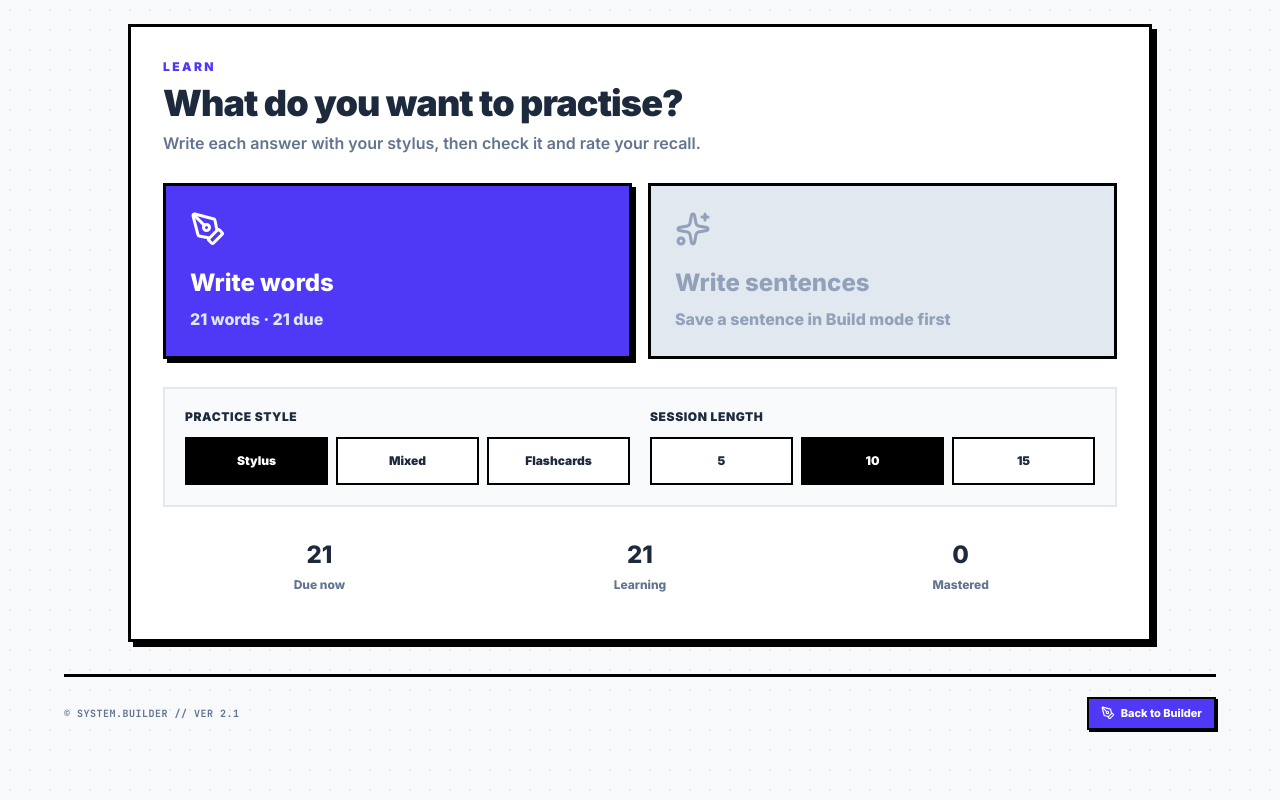
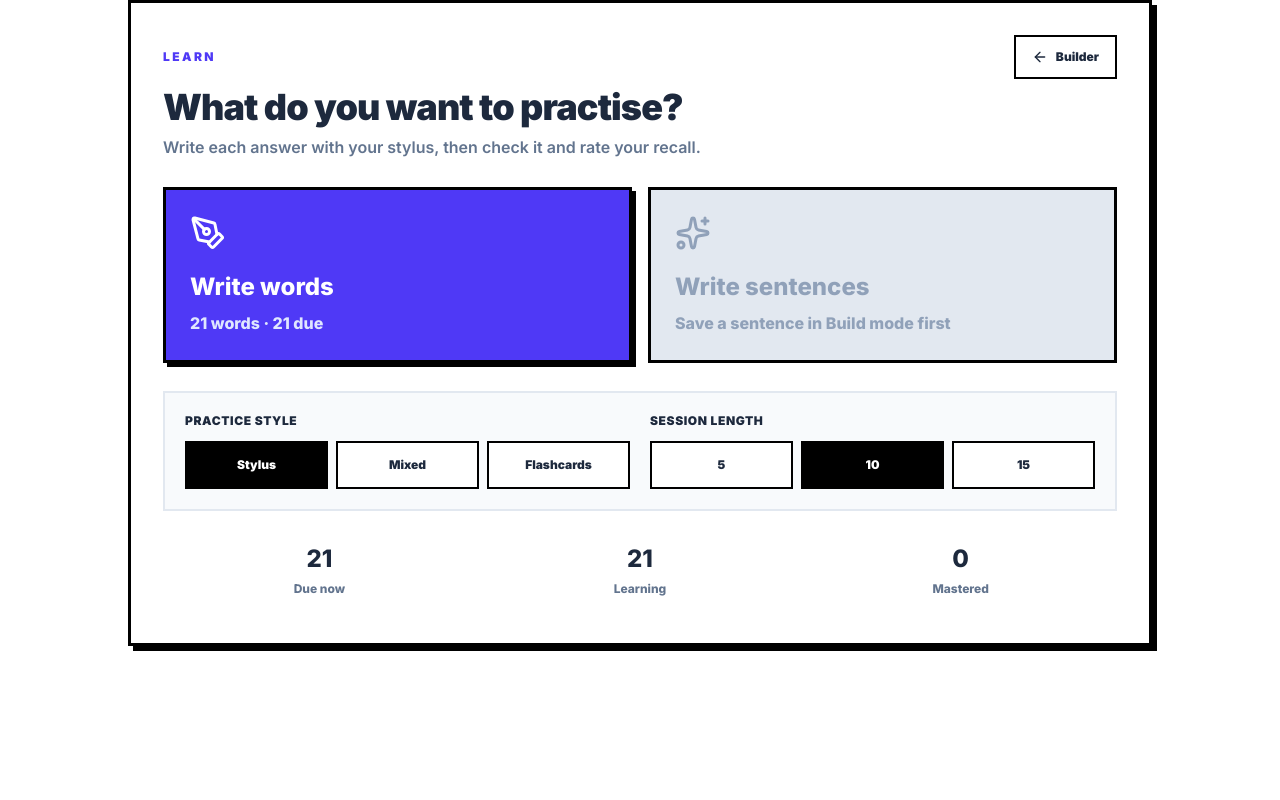
Before and after one commit to senskorea/korean-sentence-builder, a React (Vite) app: page / in a window 1280 px wide. Built offline with nearby package versions, Linux system fonts and the light colour scheme.

Commit message:
Maximize stylus workspace and simplify navigation

```diff
--- a/src/App.tsx
+++ b/src/App.tsx
@@ -10,7 +10,6 @@ import TopicGenerator from './components/TopicGenerator';
 import LearnMode from './components/LearnMode';
 import { PREGENERATED_TOPICS } from './pregenerated';
 import {
-  Smartphone,
   Sparkles,
   HelpCircle,
   Info,
@@ -20,8 +19,6 @@ import {
   Volume2,
   Settings,
   Globe,
-  Maximize2,
-  Minimize2,
   Trash2,
   BookOpen,
   ChevronRight,
@@ -161,6 +158,7 @@ export default function App() {
   });
 
   const [showVocabPanel, setShowVocabPanel] = useState<boolean>(false);
+  const [showResourcesPanel, setShowResourcesPanel] = useState<boolean>(false);
   const [vocabJsonInput, setVocabJsonInput] = useState<string>('');
   const [vocabError, setVocabError] = useState<string | null>(null);
 
@@ -173,7 +171,6 @@ export default function App() {
 
   const [activeTab, setActiveTab] = useState<'subject' | 'object' | 'verb'>('subject');
   const [savedPhrases, setSavedPhrases] = useState<SavedSentence[]>([]);
-  const [deviceFrameMode, setDeviceFrameMode] = useState<boolean>(false);
   const [toast, setToast] = useState<{ message: string; type: 'success' | 'info' } | null>(null);
   const [showConfigPanel, setShowConfigPanel] = useState<boolean>(false);
 
@@ -439,32 +436,19 @@ export default function App() {
   };
 
   return (
-    <div className="min-h-screen bg-brand-bg-light dark:bg-brand-bg-dark dot-pattern font-sans text-slate-800 dark:text-slate-100 py-6 px-4 md:px-8 transition-colors duration-300">
+    <div className={`min-h-screen font-sans text-slate-800 transition-colors duration-300 ${appMode === 'learn' ? 'bg-white p-0' : 'bg-brand-bg-light dark:bg-brand-bg-dark dot-pattern dark:text-slate-100 py-6 px-4 md:px-8'}`}>
 
 
 
       {/* Layout Content wrapper */}
-      <div className="max-w-6xl mx-auto flex flex-col items-stretch justify-center gap-6">
+      <div className={`${appMode === 'learn' ? 'w-full min-h-screen' : 'max-w-6xl mx-auto'} flex flex-col items-stretch justify-center gap-6`}>
 
         {/* Main interactive application sandbox */}
-        <div className={`flex-1 ${deviceFrameMode ? 'max-w-md mx-auto w-full' : 'w-full'}`}>
-          {/* Smartphone Frame Wrapper */}
-          <div className={`${
-            deviceFrameMode
-              ? 'border-8 border-slate-900 dark:border-slate-800 rounded-[3rem] p-4 bg-slate-50 dark:bg-slate-900 shadow-2xl relative overflow-hidden min-h-[780px] flex flex-col justify-between'
-              : 'w-full flex flex-col gap-5'
-          }`}>
-
-            {/* Speaker Bezels in device mockup */}
-            {deviceFrameMode && (
-              <div className="absolute top-0 left-1/2 -translate-x-1/2 w-40 h-6 bg-slate-900 dark:bg-slate-800 rounded-b-2xl z-20 flex items-center justify-center">
-                <div className="w-16 h-1 bg-slate-700 dark:bg-slate-600 rounded-full mb-1"></div>
-              </div>
-            )}
-
-            <div className={deviceFrameMode ? 'pt-6 flex-1 flex flex-col justify-between gap-4' : 'flex flex-col gap-4'}>
+        <div className="flex-1 w-full">
+          <div className="w-full flex flex-col gap-5">
+            <div className="flex flex-col gap-4">
               {appMode === 'learn' ? (
-                <LearnMode vocab={vocab} savedPhrases={savedPhrases} />
+                <LearnMode vocab={vocab} savedPhrases={savedPhrases} onExit={() => setAppMode('build')} />
               ) : (
                 <>
                   {/* Zone 1 & 2: Working Sentence Ribbon (Blended with Roadmap) */}
@@ -528,21 +512,16 @@ export default function App() {
           </div>
         </div>
 
-        {appMode === 'build' && (
-          <div className="w-full flex flex-col gap-6 shrink-0 justify-start">
-            <SavedPhrases
-              phrases={savedPhrases}
-              onCopy={handleCopyText}
-              onDelete={handleDeletePhrase}
-              onClearAll={handleClearAllHistory}
-            />
-          </div>
-        )}
-
       </div>
 
-      {appMode === 'build' && (
-        <div className="max-w-6xl mx-auto mt-12 mb-4">
+      {appMode === 'build' && showResourcesPanel && (
+        <div className="max-w-6xl mx-auto mt-8 mb-4 grid gap-6">
+          <SavedPhrases
+            phrases={savedPhrases}
+            onCopy={handleCopyText}
+            onDelete={handleDeletePhrase}
+            onClearAll={handleClearAllHistory}
+          />
           <TopicGenerator onVocabGenerated={(newVocab) => {
             setVocab(newVocab);
             setVocabJsonInput(JSON.stringify(newVocab, null, 2));
@@ -552,6 +531,7 @@ export default function App() {
         </div>
       )}
 
+      {appMode === 'build' && <>
       {/* Sleek retro footer control bar */}
       <footer className="max-w-6xl mx-auto flex flex-col sm:flex-row items-center justify-between gap-4 mt-8 mb-8 border-t-[3px] border-black pt-5">
         <div className="text-[10px] font-mono font-bold text-slate-500 uppercase tracking-wider">
@@ -563,19 +543,31 @@ export default function App() {
           {/* Learn Mode Toggler */}
           <button
             onClick={() => {
-              setAppMode(appMode === 'build' ? 'learn' : 'build');
+              setAppMode('learn');
+              setShowResourcesPanel(false);
+              setShowVocabPanel(false);
+              setShowConfigPanel(false);
             }}
             className={`flex items-center gap-1.5 px-3 py-1.5 border-2 border-black rounded-none font-extrabold transition-all cursor-pointer text-[11px] ${
-              appMode === 'learn'
-                ? 'bg-indigo-600 text-white shadow-[2px_2px_0px_0px_rgba(0,0,0,1)] hover:-translate-y-0.5 hover:shadow-[4px_4px_0px_0px_rgba(0,0,0,1)]'
-                : 'bg-white dark:bg-slate-900 hover:bg-slate-50 shadow-[2px_2px_0px_0px_rgba(0,0,0,1)] hover:-translate-y-0.5 hover:shadow-[4px_4px_0px_0px_rgba(0,0,0,1)] active:translate-y-[1px] active:shadow-none'
+              'bg-white dark:bg-slate-900 hover:bg-slate-50 shadow-[2px_2px_0px_0px_rgba(0,0,0,1)] hover:-translate-y-0.5 hover:shadow-[4px_4px_0px_0px_rgba(0,0,0,1)] active:translate-y-[1px] active:shadow-none'
             }`}
           >
-            <PenTool className={`w-3.5 h-3.5 ${appMode === 'learn' ? 'text-white' : 'text-indigo-500'}`} />
-            <span>{appMode === 'build' ? 'Enter Learn Mode' : 'Back to Builder'}</span>
+            <PenTool className="w-3.5 h-3.5 text-indigo-500" />
+            <span>Enter Learn Mode</span>
           </button>
 
-          {appMode === 'build' && <>
+          <button
+            onClick={() => {
+              setShowResourcesPanel(!showResourcesPanel);
+              setShowVocabPanel(false);
+              setShowConfigPanel(false);
+            }}
+            className={`flex items-center gap-1.5 px-3 py-1.5 border-2 border-black font-extrabold text-[11px] shadow-[2px_2px_0_0_rgba(0,0,0,1)] ${showResourcesPanel ? 'bg-amber-300' : 'bg-white'}`}
+          >
+            <BookOpen className="w-3.5 h-3.5" />
+            <span>Library & Topics</span>
+          </button>
+
           {/* Custom Vocabulary Toggler */}
           <button
             onClick={() => {
@@ -611,16 +603,6 @@ export default function App() {
             <span>Format Settings</span>
           </button>
 
-          {/* Desktop/Bezel Mockup Toggler */}
-          <button
-            onClick={() => setDeviceFrameMode(!deviceFrameMode)}
-            className="flex items-center gap-1.5 px-3 py-1.5 bg-white dark:bg-slate-900 border-2 border-black rounded-none hover:bg-brand-surface-light font-extrabold shadow-[2px_2px_0px_0px_rgba(0,0,0,1)] hover:-translate-y-0.5 hover:shadow-[4px_4px_0px_0px_rgba(0,0,0,1)] active:translate-y-[1px] active:shadow-none transition-all cursor-pointer text-[11px]"
-            title="Toggle smartphone viewport framing"
-          >
-            <Smartphone className="w-3.5 h-3.5 text-sky-500" />
-            <span>{deviceFrameMode ? 'Full Viewport' : 'Mobile Bezel'}</span>
-          </button>
-          </>}
         </div>
       </footer>
 
@@ -902,6 +884,7 @@ export default function App() {
           </motion.div>
         )}
       </AnimatePresence>
+      </>}
 
       {/* Floating System Notification/Toast alert */}
       <AnimatePresence>
--- a/src/components/LearnMode.tsx
+++ b/src/components/LearnMode.tsx
@@ -1,5 +1,5 @@
 import { useCallback, useEffect, useRef, useState, type PointerEvent } from 'react';
-import { Award, Eraser, PenTool, RotateCcw, Sparkles, X } from 'lucide-react';
+import { ArrowLeft, Award, Eraser, PenTool, RotateCcw, Sparkles, X } from 'lucide-react';
 import { motion } from 'motion/react';
 import { getStroke } from 'perfect-freehand';
 import { SavedSentence, Word } from '../types';
@@ -7,6 +7,7 @@ import { SavedSentence, Word } from '../types';
 interface Props {
   vocab: { subjects: Word[]; objects: Word[]; verbs: Word[] };
   savedPhrases?: SavedSentence[];
+  onExit: () => void;
 }
 
 interface Stats {
@@ -44,7 +45,7 @@ function migrate(raw: Record<string, Stats>) {
   return result;
 }
 
-export default function LearnMode({ vocab, savedPhrases = [] }: Props) {
+export default function LearnMode({ vocab, savedPhrases = [], onExit }: Props) {
   const words = [...vocab.subjects, ...vocab.objects, ...vocab.verbs];
   const sentences = savedPhrases;
   const [screen, setScreen] = useState<'home' | 'session' | 'summary'>('home');
@@ -202,7 +203,7 @@ export default function LearnMode({ vocab, savedPhrases = [] }: Props) {
     const allMastered = mastered(words, wordStats) + mastered(sentences, sentenceStats);
     return (
       <div className="w-full max-w-5xl mx-auto bg-white dark:bg-slate-950 border-[3px] border-black shadow-[5px_5px_0_0_rgba(0,0,0,1)] p-5 sm:p-8">
-        <p className="text-xs font-black uppercase tracking-[.2em] text-indigo-600 mb-2">Learn</p>
+        <div className="flex items-center justify-between gap-4 mb-2"><p className="text-xs font-black uppercase tracking-[.2em] text-indigo-600">Learn</p><button onClick={onExit} className="min-h-11 px-4 flex items-center gap-2 border-2 border-black bg-white font-black text-xs"><ArrowLeft className="w-4 h-4" />Builder</button></div>
         <h2 className="text-3xl sm:text-4xl font-black tracking-tight">What do you want to practise?</h2>
         <p className="text-slate-500 font-semibold mt-2 mb-7">Write each answer with your stylus, then check it and rate your recall.</p>
         <div className="grid md:grid-cols-2 gap-4 mb-7">
@@ -245,19 +246,19 @@ export default function LearnMode({ vocab, savedPhrases = [] }: Props) {
   const english = isWord ? (item as Word).english : (item as SavedSentence).english;
   const emoji = isWord ? (item as Word).emoji : (item as SavedSentence).emojis;
   return (
-    <div className="w-full max-w-4xl mx-auto min-h-[680px] bg-white dark:bg-slate-950 border-[3px] border-black shadow-[5px_5px_0_0_rgba(0,0,0,1)] flex flex-col overflow-hidden select-none">
-      <header className="flex items-center gap-4 p-4 border-b-2 border-black"><button onClick={() => setScreen('home')} className="w-12 h-12 grid place-items-center border-2 border-black" aria-label="Exit session"><X /></button><div className="flex-1 h-3 bg-slate-200 border-2 border-black"><div className="h-full bg-indigo-600" style={{ width: `${((index + 1) / items.length) * 100}%` }} /></div><strong>{index + 1} / {items.length}</strong></header>
-      <main className="flex-1 flex flex-col p-4 sm:p-7 gap-4">
-        <div className="text-center pt-3"><span className="inline-block px-3 py-1 bg-slate-100 dark:bg-slate-800 text-xs font-black uppercase tracking-wider">{writingCard ? (revealed ? 'Trace or rewrite the answer' : 'Write the Korean') : 'Recall the Korean'}</span><h2 className={`${learnType === 'sentences' ? 'text-3xl sm:text-5xl' : 'text-5xl sm:text-7xl'} font-black mt-5 break-words`}>{english}</h2></div>
+    <div className="w-full min-h-[100dvh] h-[100dvh] bg-white flex flex-col overflow-hidden select-none">
+      <header className="flex items-center gap-3 px-2 py-2 border-b border-slate-200"><button onClick={() => setScreen('home')} className="w-10 h-10 shrink-0 grid place-items-center border-2 border-black" aria-label="Exit session"><X className="w-4 h-4" /></button><div className="flex-1 h-2 bg-slate-200 overflow-hidden"><div className="h-full bg-indigo-600" style={{ width: `${((index + 1) / items.length) * 100}%` }} /></div><strong className="text-xs tabular-nums">{index + 1}/{items.length}</strong></header>
+      <main className="flex-1 min-h-0 flex flex-col p-2 sm:p-3 gap-2">
+        <div className="flex items-center justify-between gap-3 px-1"><span className="text-[10px] sm:text-xs font-black uppercase tracking-wider text-indigo-600">{writingCard ? (revealed ? 'Trace the answer' : 'Write in Korean') : 'Recall the Korean'}</span><h2 className={`${learnType === 'sentences' ? 'text-lg sm:text-2xl' : 'text-2xl sm:text-3xl'} font-black text-right truncate`}>{english}</h2></div>
         {writingCard ? (
-          <div ref={canvasBoxRef} className="relative flex-1 min-h-80 bg-slate-50 dark:bg-slate-900 border-[3px] border-black overflow-hidden">
+          <div ref={canvasBoxRef} className="relative flex-1 min-h-0 bg-white border-[3px] border-black overflow-hidden">
             <div className="absolute inset-0 grid place-items-center pointer-events-none text-slate-200 dark:text-slate-800"><PenTool className="w-24 h-24" /></div>
             {revealed && <Answer korean={korean} emoji={emoji} sentence={learnType === 'sentences'} overlay />}
             <canvas ref={canvasRef} onPointerDown={beginStroke} onPointerMove={continueStroke} onPointerUp={endStroke} onPointerCancel={endStroke} className="absolute inset-0 z-10 w-full h-full touch-none cursor-crosshair" />
             <div className="absolute z-20 top-3 right-3 flex gap-2"><button onClick={undoStroke} className="h-12 px-3 bg-white dark:bg-slate-950 border-2 border-black flex items-center gap-2 font-black text-xs"><RotateCcw className="w-4 h-4" />Undo</button><button onClick={clearCanvas} className="h-12 px-3 bg-white dark:bg-slate-950 border-2 border-black flex items-center gap-2 font-black text-xs"><Eraser className="w-4 h-4" />Clear</button></div>
           </div>
         ) : <div className="flex-1 min-h-64 grid place-items-center bg-slate-50 dark:bg-slate-900 border-[3px] border-black p-6 text-center">{revealed ? <motion.div initial={{ opacity: 0, scale: .95 }} animate={{ opacity: 1, scale: 1 }}><Answer korean={korean} emoji={emoji} sentence={learnType === 'sentences'} /></motion.div> : <span className="text-slate-400 font-bold">Think of the answer, then reveal it.</span>}</div>}
-        {!revealed ? <button onClick={() => setRevealed(true)} className="w-full min-h-16 bg-indigo-600 text-white border-[3px] border-black font-black text-xl shadow-[4px_4px_0_0_rgba(0,0,0,1)]">Reveal answer</button> : <div className="grid grid-cols-3 gap-2 sm:gap-4"><RatingButton label="Again" hint="Later today" color="bg-rose-100" onClick={() => rate(0)} /><RatingButton label="Hard" hint="Tomorrow" color="bg-amber-100" onClick={() => rate(1)} /><RatingButton label="Good" hint="Several days" color="bg-emerald-100" onClick={() => rate(2)} /></div>}
+        {!revealed ? <button onClick={() => setRevealed(true)} className="w-full min-h-14 bg-indigo-600 text-white border-[3px] border-black font-black text-lg">Reveal answer</button> : <div className="grid grid-cols-3 gap-2"><RatingButton label="Again" hint="Later today" color="bg-rose-100" onClick={() => rate(0)} /><RatingButton label="Hard" hint="Tomorrow" color="bg-amber-100" onClick={() => rate(1)} /><RatingButton label="Good" hint="Several days" color="bg-emerald-100" onClick={() => rate(2)} /></div>}
       </main>
     </div>
   );
@@ -269,4 +270,4 @@ function OptionGroup({ label, values, selected, onSelect }: { label: string; val
 function Stat({ value, label }: { value: number; label: string }) { return <div className="p-3"><strong className="block text-2xl">{value}</strong><span className="text-xs font-bold text-slate-500">{label}</span></div>; }
 function Result({ value, label, color }: { value: number; label: string; color: string }) { return <div className={`p-5 ${color} text-black border-2 border-black`}><strong className="text-3xl block">{value}</strong><span className="text-xs font-black">{label}</span></div>; }
 function Answer({ korean, emoji, sentence, overlay = false }: { korean: string; emoji: string; sentence: boolean; overlay?: boolean }) { return <div className={`${overlay ? 'absolute inset-0 z-0 pointer-events-none bg-white/95 text-slate-300 dark:bg-slate-950/95 dark:text-slate-700' : ''} grid place-items-center p-6 text-center`}><div><div className={`${sentence ? 'text-4xl sm:text-6xl' : 'text-7xl sm:text-9xl'} font-black break-words`}>{korean}</div><div className={`text-4xl mt-5 ${overlay ? 'opacity-45' : ''}`}>{emoji}</div></div></div>; }
-function RatingButton({ label, hint, color, onClick }: { label: string; hint: string; color: string; onClick: () => void }) { return <button onClick={onClick} className={`min-h-20 p-2 ${color} text-black border-[3px] border-black font-black`}><span className="block text-base sm:text-xl">{label}</span><small>{hint}</small></button>; }
+function RatingButton({ label, hint, color, onClick }: { label: string; hint: string; color: string; onClick: () => void }) { return <button onClick={onClick} className={`min-h-16 p-1.5 ${color} text-black border-[3px] border-black font-black`}><span className="block text-sm sm:text-lg">{label}</span><small className="text-[9px] sm:text-xs">{hint}</small></button>; }
```
